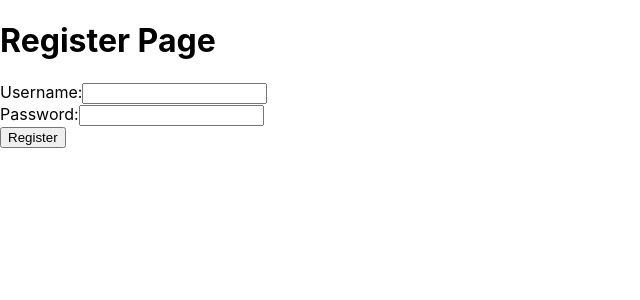
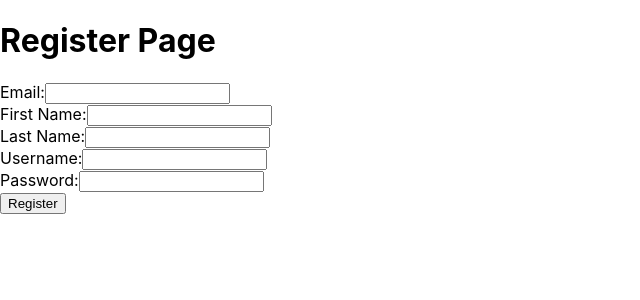
Before and after one commit to 10nayan/triphoria, a React (Create React App) app in the folder frontend/: page /register in a window 1280 px wide. Shown: the top 300 px of the page, without its empty margins (0-640 px from the left). Built offline with nearby package versions, Linux system fonts and the light colour scheme; no server answers.

Commit message:
Auth Routes updated

```diff
--- a/frontend/src/components/Register.js
+++ b/frontend/src/components/Register.js
@@ -3,6 +3,9 @@
 
 const Register = () => {
   const [username, setUsername] = useState('');
+  const [email, setEmail] = useState('');
+  const [firstName, setFirstName] = useState('');
+  const [lastName, setLastName] = useState('');
   const [password, setPassword] = useState('');
 
   const handleSubmit = async (e) => {
@@ -13,7 +16,7 @@
         headers: {
           'Content-Type': 'application/json',
         },
-        body: JSON.stringify({ username, password }),
+        body: JSON.stringify({ username, email, firstName, lastName, password }),
       });
       const data = await response.json();
       console.log(data);
@@ -26,6 +29,30 @@
     <div>
       <h1>Register Page</h1>
     <form onSubmit={handleSubmit}>
+      <div>
+        <label>Email:</label>
+        <input
+          type="email"
+          value={email}
+          onChange={(e) => setEmail(e.target.value)}
+        />
+      </div>
+      <div>
+        <label>First Name:</label>
+        <input
+          type="text"
+          value={firstName}
+          onChange={(e) => setFirstName(e.target.value)}
+        />
+      </div>
+      <div>
+        <label>Last Name:</label>
+        <input
+          type="text"
+          value={lastName}
+          onChange={(e) => setLastName(e.target.value)}
+        />
+      </div>
       <div>
         <label>Username:</label>
         <input
@@ -43,7 +70,7 @@
         />
       </div>
       <button type="submit">Register</button>
-      </form>
+    </form>
     </div>
   );
 };
```
